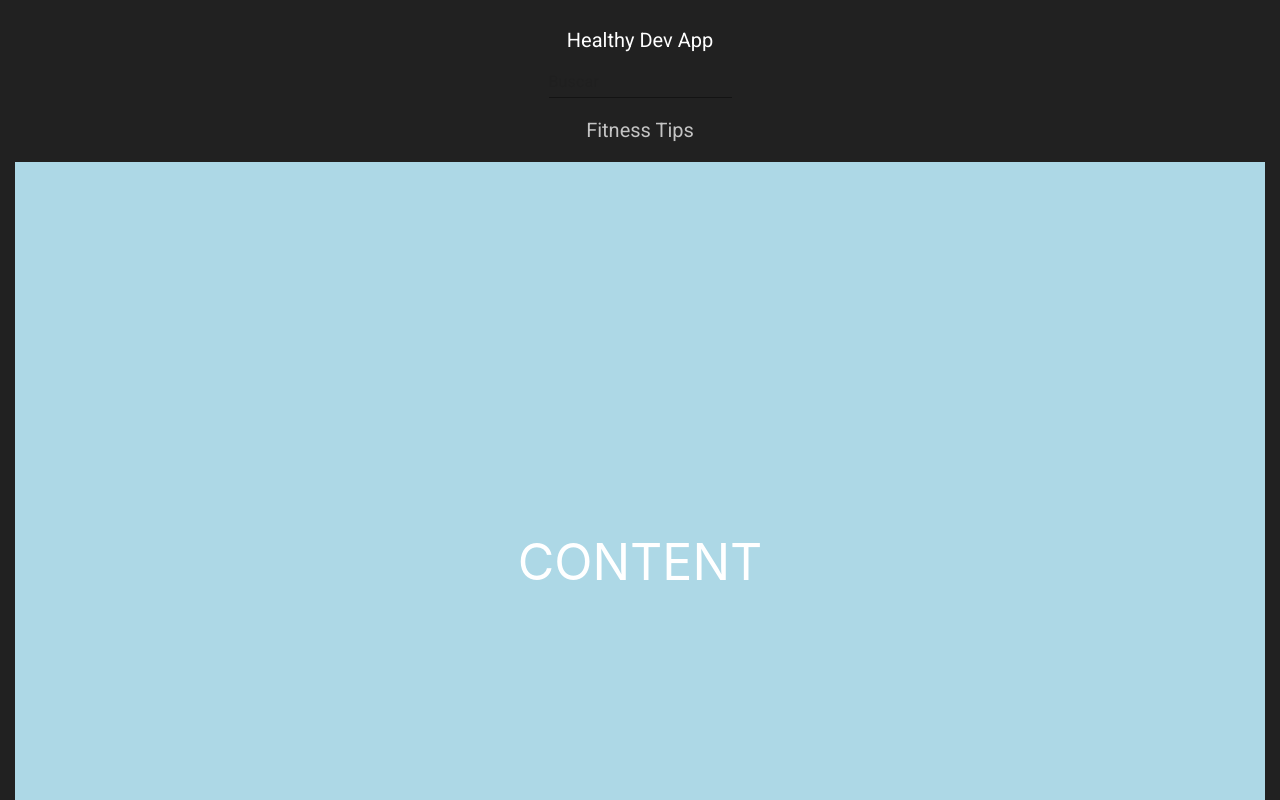
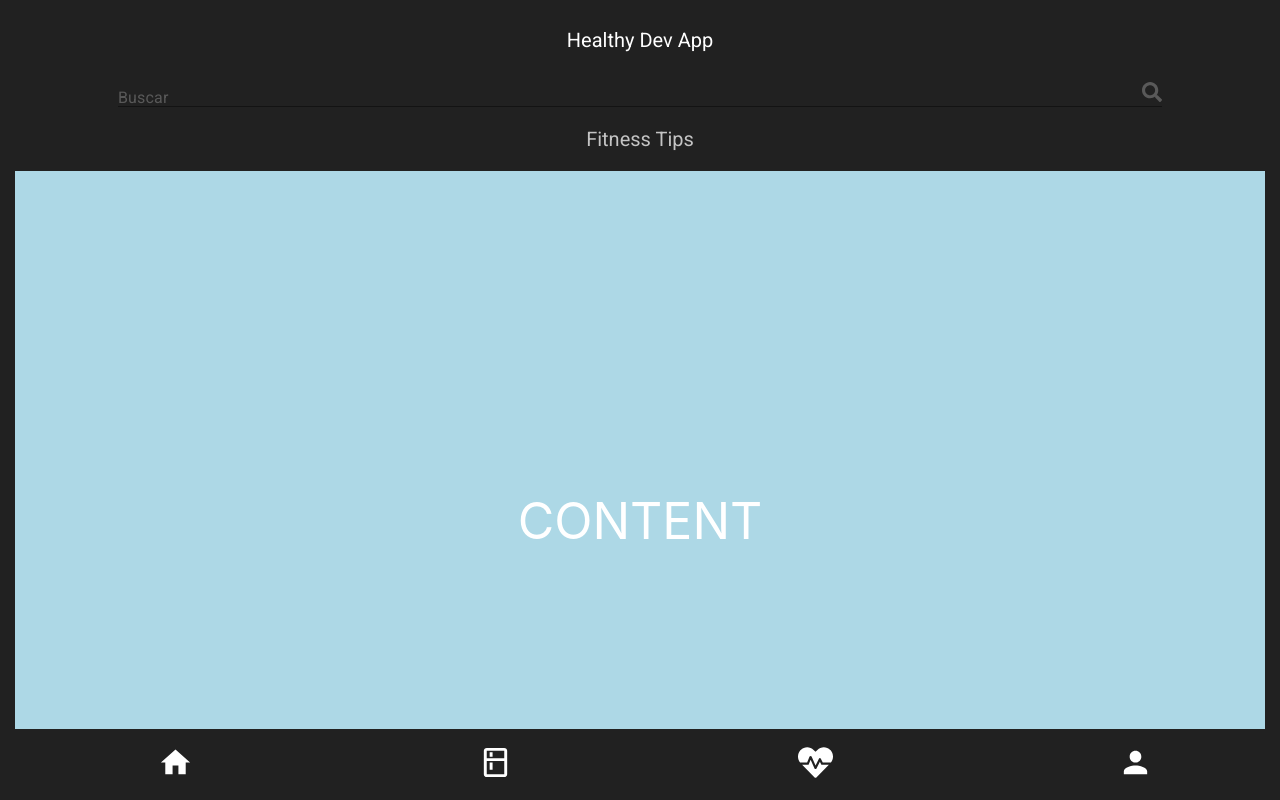
Before and after one commit to Frontend-Cafe/healthy-dev-web, a React (Create React App) app: page / in a window 1280 px wide. Shown: the top 800 px of the page. Built offline with nearby package versions, Linux system fonts and the light colour scheme; the HTML template or start-up script is replaced by a standard one.

Commit message:
layout demo finished. SearchBar can be disabled trough a boolean prop

```diff
--- a/package.json
+++ b/package.json
@@ -10,6 +10,7 @@
     "@testing-library/user-event": "^7.1.2",
     "react": "^16.12.0",
     "react-dom": "^16.12.0",
+    "react-icons": "^3.8.0",
     "react-scripts": "3.3.0"
   },
   "scripts": {
--- a/src/App.js
+++ b/src/App.js
@@ -19,7 +19,7 @@ function App() {
         </a>
       </header>
       */}
-      <TipsLayout sectionTitle="Fitness Tips" shouldHideSearchBar={false} />
+      <TipsLayout sectionTitle="Fitness Tips" />
     </div>
   );
 }
--- /dev/null
+++ b/src/components/SearchBar/SearchBar.jsx
@@ -0,0 +1,38 @@
+import React from "react";
+import { createMuiTheme } from "@material-ui/core/styles";
+import { FaSearch } from "react-icons/fa";
+import { TextField, ThemeProvider } from "@material-ui/core";
+import "./SearchBar.sass";
+
+export function SearchBar() {
+    const theme = createMuiTheme({
+        palette: {
+            primary: {
+                main: "#ffffff",
+            },
+            secondary: {
+                main: "#dfe6e9",
+            },
+            contrastThreshold: 3,
+            tonalOffset: 0.2,
+        },
+    });
+
+    return (
+        <ThemeProvider theme={theme}>
+            <TextField
+                color="primary"
+                id="standard-search"
+                InputProps={{
+                    endAdornment: (
+                        <a href="#">
+                            <FaSearch className="searchIco" />
+                        </a>
+                    ),
+                }}
+                label="Buscar"
+                type="search"
+            />
+        </ThemeProvider>
+    );
+}
--- /dev/null
+++ b/src/components/SearchBar/SearchBar.sass
@@ -0,0 +1,15 @@
+input#standard-search
+    margin: 0
+    width: 80vw
+    color: white
+    border-radius: 5px
+    font-size: 10px
+
+label.MuiFormLabel-root
+    color: rgba(255, 255, 255, 0.25)
+
+svg.searchIco
+    color: white
+    width: 20px
+    height: 20px
+    opacity: 0.25
--- a/src/components/TipsLayout/TipsLayout.jsx
+++ b/src/components/TipsLayout/TipsLayout.jsx
@@ -1,18 +1,18 @@
 import React from "react";
 import "./TipsLayout.sass";
-import { Input } from "@material-ui/core";
 import HomeIcon from "@material-ui/icons/Home";
 import KitchenIcon from "@material-ui/icons/Kitchen";
-import FavoriteIcon from "@material-ui/icons/Favorite";
 import PersonIcon from "@material-ui/icons/Person";
+import { FaHeartbeat } from "react-icons/fa";
+
+import { SearchBar } from "../SearchBar/SearchBar";
 
 export function TipsLayout(props) {
     return (
         <>
             <header>
                 <h1>Healthy Dev App </h1>
-                <Input className="searchBar" disable={props.shouldHideSearchBar} placeholder="Buscar" type="search" />
-
+                {!props.shouldHideSearchBar && <SearchBar />}
                 <h3>{props.sectionTitle}</h3>
             </header>
             <section className="content">CONTENT</section>
@@ -30,7 +30,7 @@ export function TipsLayout(props) {
                     </li>
                     <li>
                         <a href="#">
-                            <FavoriteIcon className="navIcons" fontSize="large" />
+                            <FaHeartbeat className="navIcons" fontSize="large" />
                         </a>
                     </li>
                     <li>
--- a/src/components/TipsLayout/TipsLayout.sass
+++ b/src/components/TipsLayout/TipsLayout.sass
@@ -18,44 +18,35 @@ h3
     font-size: 20px
     color: #C4C4C4
 
-section
+section.content
     display: flex
     justify-content: center
     align-items: center
     background-color: lightblue
     width: 100%
-    height: 100vh
+    height: 700px
     font-size: 50px
     color: white
 
-input
+nav
+    position: fixed
+    bottom: 0
     width: 100%
-    height: 35px
-    background-color: white
-    padding-left: 15px
-    border-radius: 5px
-    margin-bottom: 15px
-    opacity: 0.1
-    font-size: 25px
+    background-color: #212121
 
-    ::placeholder
-        color: lightgray
-        opacity: 1
+    ul
+        position: sticky
+        bottom: 0
+        padding: 0
+        list-style: none
+        display: flex
+        justify-content: space-around
 
-.searchIco
-    color: white
-
-ul
-    padding: 0
-    list-style: none
-    display: flex
-    justify-content: space-around
-
-    li
-        box-sizing: border-box
-        svg
-            width: 20px
-            height: 20px
-            color: white
+        li
+            box-sizing: border-box
+            svg
+                width: 35px
+                height: 35px
+                color: white
             &:hover
                 border-bottom: solid 5px white
```
Also changed, not shown: 1 other file (tests, documents, lock files or other folders).
